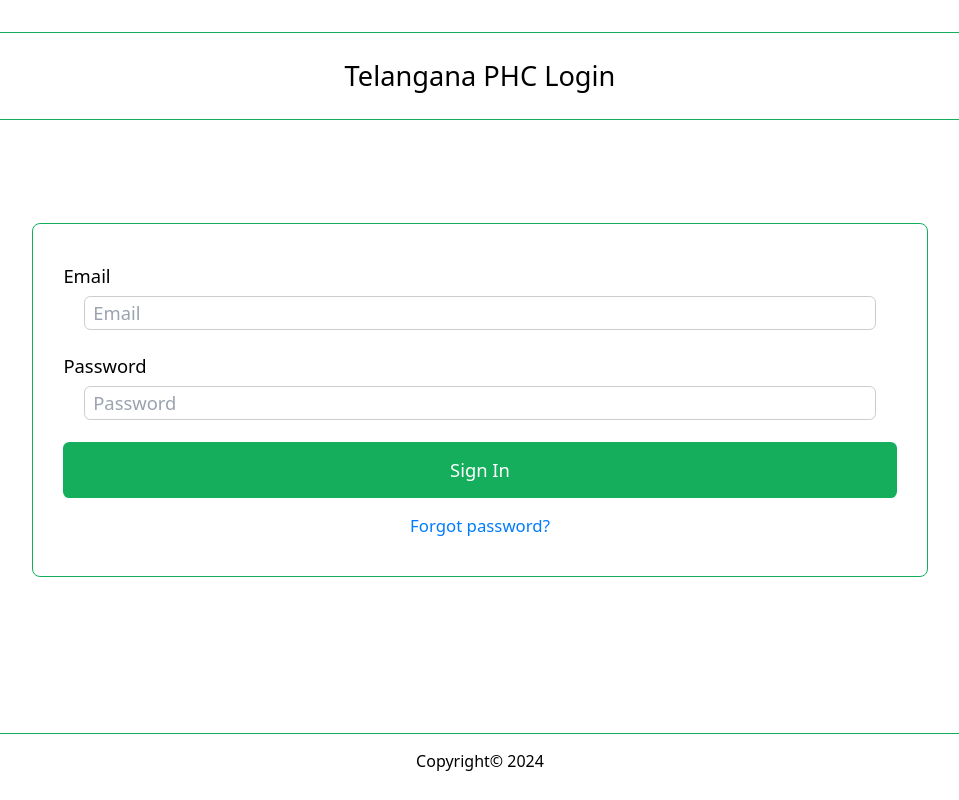
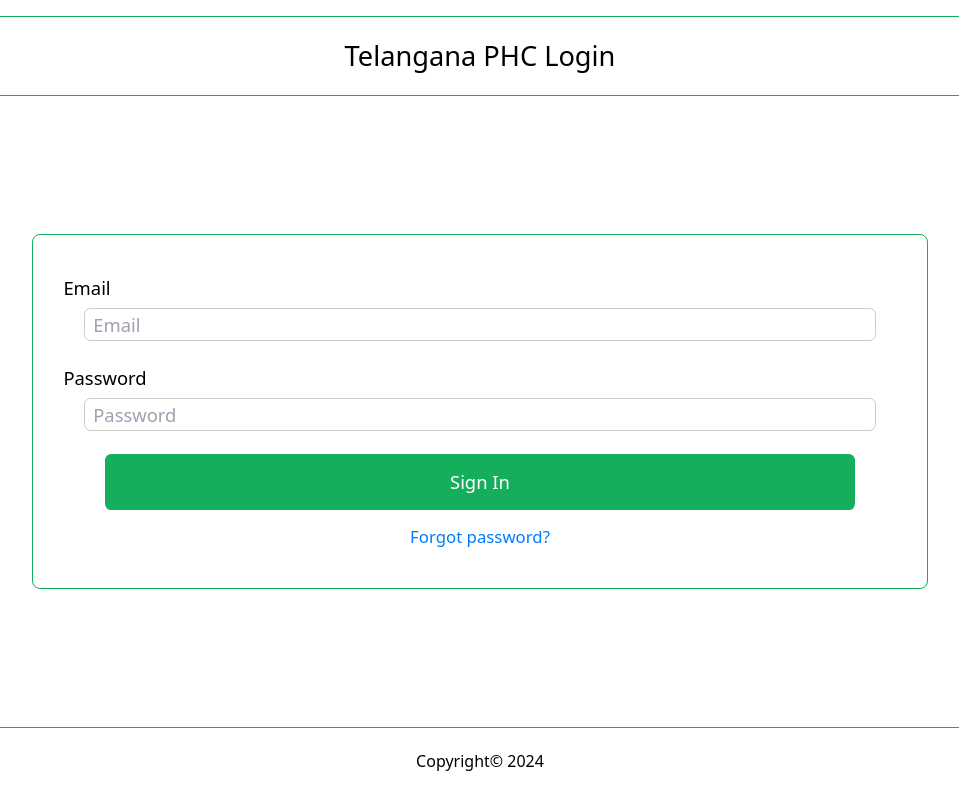
Before and after one commit to SJ04-IITH-50/nss_phc_frontend, a React (Create React App) app: page / in a window 1280 px wide. Shown: the whole page, without its empty margins (160-1119 px from the left). Built offline with nearby package versions, Linux system fonts and the light colour scheme.

Commit message:
Bug fixes

```diff
--- a/src/Components/Receptionist.js
+++ b/src/Components/Receptionist.js
@@ -123,6 +123,8 @@ const AddPatientForm = () => {
                 name="aadhar_number"
                 value={formData.aadhar_number}
                 onChange={handleChange}
+                minLength="12"
+                maxLength="12"
                 required
               />
             </div>
--- a/src/Styles/Doctor.css
+++ b/src/Styles/Doctor.css
@@ -1,4 +1,7 @@
 .doctor-container{
+  min-height: 100vh;
+  display: flex;
+  flex-direction: column;
   text-align: center;
 }
 
@@ -8,6 +11,7 @@
   justify-content: center;
   align-items: center;
   padding: 2rem;
+  flex: 1;
 }
 
 .welcome-title{
@@ -42,7 +46,7 @@
   padding: 1rem;
   cursor: pointer;
   transition: box-shadow 0.3s;
-  margin-bottom: 1vh;
+  margin-bottom: 1.3vh;
 }
 
 .patient-card:hover{
@@ -67,11 +71,3 @@
   font-size: 0.9rem;
   margin-bottom: 1rem;
 }
-
-.footer{
-  position: absolute;
-  border-top: 0.1rem solid #14ae5c;
-  padding-top: 0.9rem;
-  bottom: 1.7rem;
-  width: 100%;
-}
--- a/src/Styles/LoginPage.css
+++ b/src/Styles/LoginPage.css
@@ -14,6 +14,9 @@ html{
 }
 
 .login-container{
+  min-height: 100vh;
+  display: flex;
+  flex-direction: column;
   text-align: center;
 }
 
@@ -38,6 +41,7 @@ html{
   justify-content: center;
   align-items: center;
   height: 70dvh;
+  flex: 1;
 }
 
 .login-form{
@@ -81,7 +85,7 @@ html{
   border: none;
   border-radius: 0.4rem;
   cursor: pointer;
-  width: 100%;
+  width: 90%;
   transition: opacity 0.3;
 }
 
@@ -102,11 +106,3 @@ html{
   color: #007bff;
   text-decoration: none;
 }
-
-.footer{
-  position: absolute;
-  border-top: 0.1rem solid #14ae5c;
-  padding-top: 0.9rem;
-  bottom: 1.7rem;
-  width: 100%;
-}
--- a/src/Styles/Pharmacist.css
+++ b/src/Styles/Pharmacist.css
@@ -1,4 +1,12 @@
+html,body{
+  height: 100%;
+  margin: 0;
+}
+
 .pharmacist-container{
+  min-height: 100vh;
+  display: flex;
+  flex-direction: column;
   text-align: center;
 }
 
@@ -17,7 +25,7 @@
   padding: 1rem;
   cursor: pointer;
   transition: box-shadow 0.3s;
-  margin-bottom: 1vh;
+  margin-bottom: 1.3vh;
 }
 
 .prescription-card:hover{
@@ -44,9 +52,8 @@
 }
 
 .footer{
-  position: absolute;
   border-top: 0.1rem solid #14ae5c;
-  padding-top: 0.9rem;
-  bottom: 1.7rem;
+  padding-top: 1.3rem;
   width: 100%;
+  margin-bottom: 1.7rem;
 }
--- a/src/Styles/Receptionist.css
+++ b/src/Styles/Receptionist.css
@@ -1,5 +1,27 @@
 .receptionist-container{
+  min-height: 100vh;
+  display: flex;
+  flex-direction: column;
   text-align: center;
+}
+
+.title-flex{
+  display: flex;
+  margin-top: 2vh;
+  font-size: 1.7rem;
+  align-items: center;
+  justify-content: center;
+  height: 10vh;
+  width: 100%;
+  border-bottom: 0.1rem solid #14ae5c;
+}
+
+.form-flex{
+  display: flex;
+  justify-content: center;
+  align-items: center;
+  flex: 1;
+  padding: 2vh 0;
 }
 
 .form-title{
@@ -13,6 +35,8 @@
   border-radius: 0.5rem;
   width: 70vw;
   padding: 2.4rem 1.9rem;
+  background-color: #fff;
+  box-shadow: 0 4px 8px rgba(0, 0, 0, 0.1);
 }
 
 .add-patient-form div{
@@ -21,15 +45,15 @@
 
 .add-patient-form label{
   display: block;
-  margin-bottom: 0.4rem;
-  font-size: 1.15rem;
+  margin-bottom: 0.3rem;
+  font-size: 1.05rem;
   text-align: left;
 }
 
 .add-patient-form input,
 .add-patient-form select{
-  height: 2.1rem;
-  font-size: 1.15rem;
+  height: 1.7rem;
+  font-size: 0.95rem;
   width: 95%;
   padding: 0.5rem;
   border: 0.1rem solid #cccccc;
@@ -44,7 +68,7 @@
   border: none;
   border-radius: 0.4rem;
   cursor: pointer;
-  width: 100%;
+  width: 95%;
   transition: opacity 0.3s;
 }
 
```
